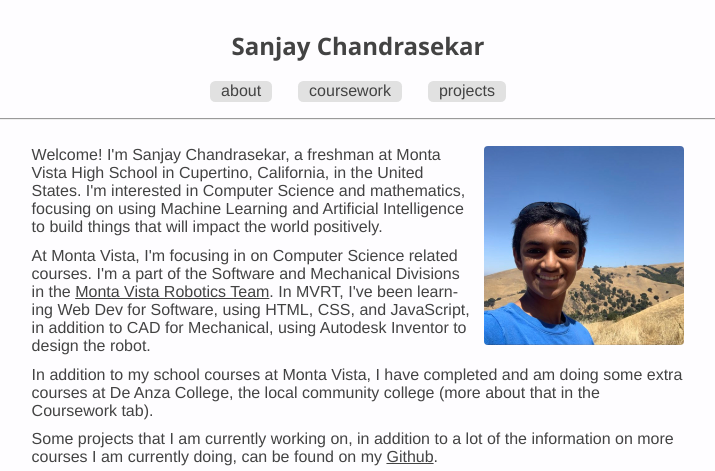
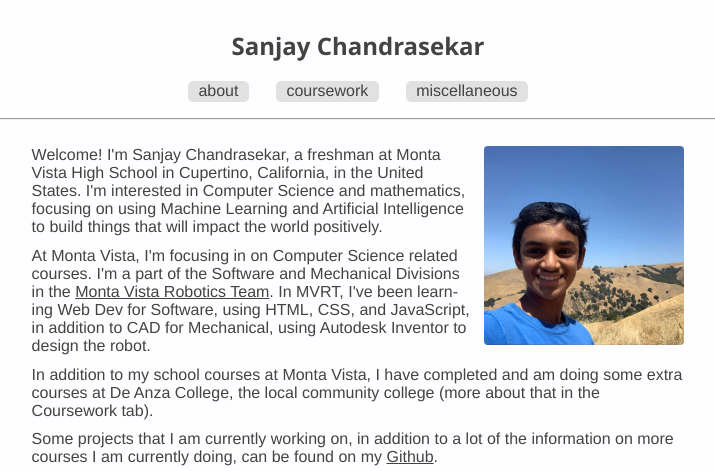
Before and after one commit to sanj6y/sanj6y.github.io, a plain HTML site: page index.html in a window 1280 px wide. Shown: the top 471 px of the page, without its empty margins (282-997 px from the left). Drawn offline with Linux system fonts and the light colour scheme; a web font is replaced by a local one.

Commit message:
update for misc. section

```diff
--- a/index.html
+++ b/index.html
@@ -16,7 +16,7 @@
 
         <div class="navbutton" data-trigger-content="coursework">coursework</div>
 
-        <div class="navbutton" data-trigger-content="projects">projects</div>
+        <div class="navbutton" data-trigger-content="miscellaneous">miscellaneous</div>
 
     </div>
     <hr>
```
